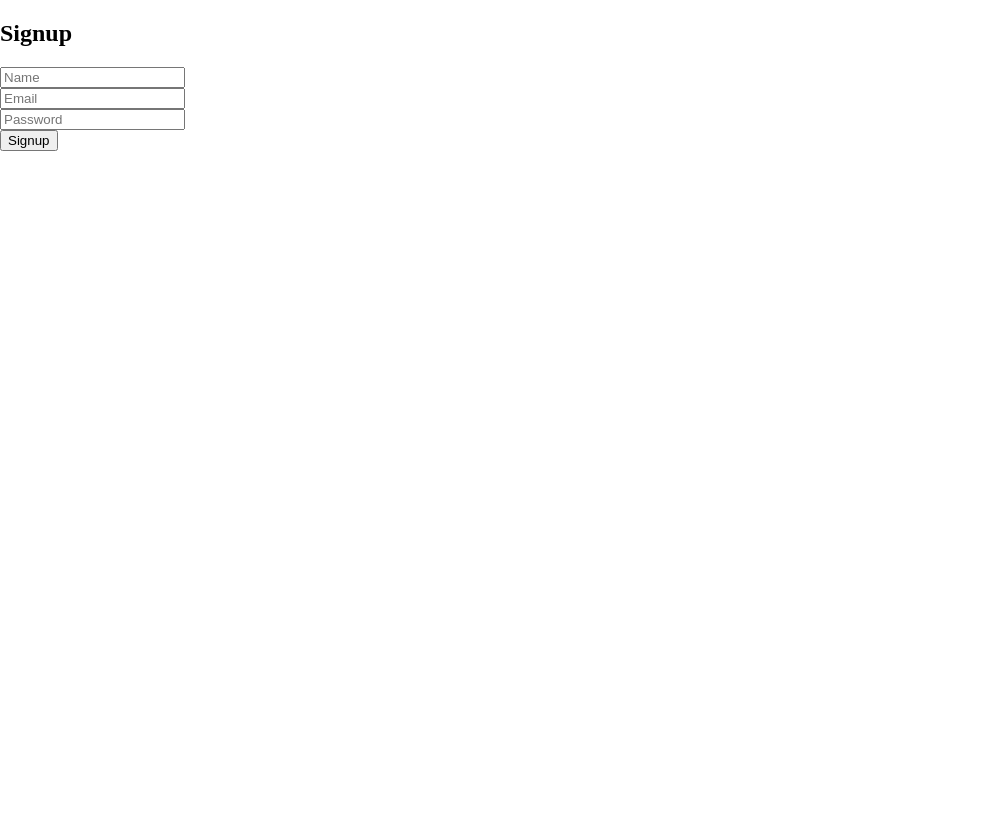
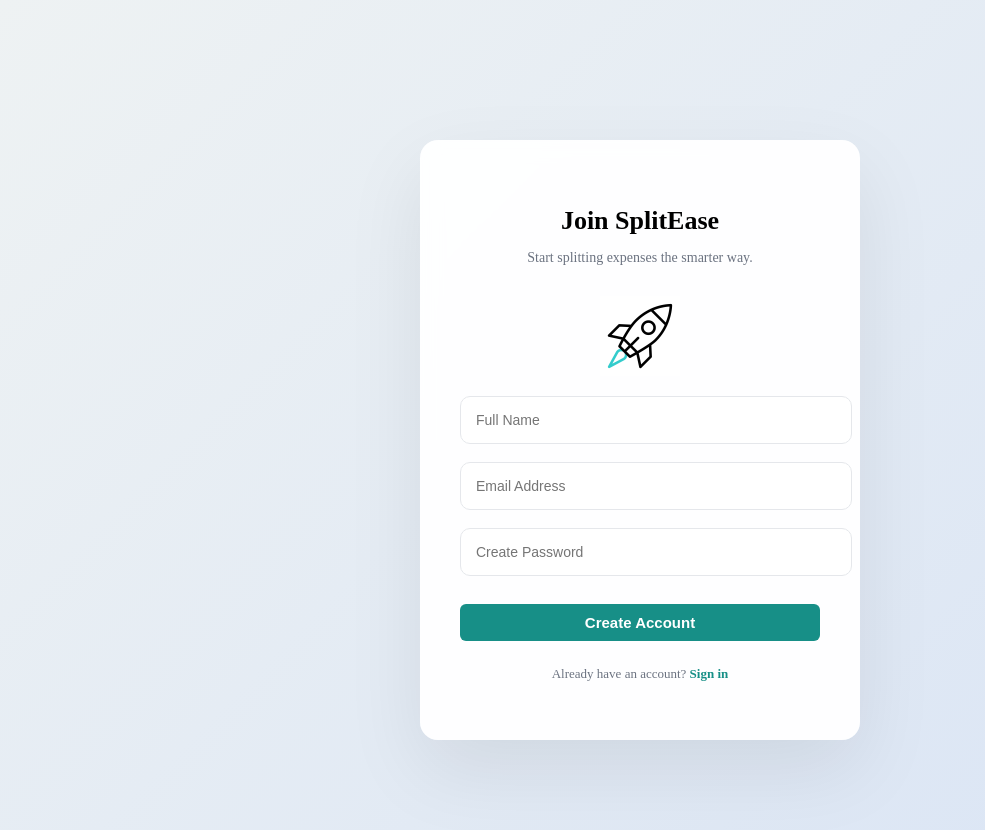
Before and after one commit to shoryataneja/SplitEase, a React app in the folder frontend/: page /signup in a window 1280 px wide. Shown: the top 830 px of the page, without its empty margins (0-985 px from the left). Before the commit the page ends 800 px from the top, so only its background shows below. Built offline with nearby package versions, Linux system fonts and the light colour scheme; the HTML template or start-up script is replaced by a standard one.

Commit message:
Made UI for the signup page

```diff
--- a/frontend/src/pages/Signup.jsx
+++ b/frontend/src/pages/Signup.jsx
@@ -1,5 +1,7 @@
 import { useState } from "react";
 import API from "../services/api";
+import "../styles/Signup.css";
+import "../styles/global.css";
 
 function Signup() {
   const [name, setName] = useState("");
@@ -24,38 +26,65 @@ function Signup() {
   };
 
 return (
-    <div>
-      <h2>Signup</h2>
+  <div className="signup-page">
+    <div className="signup-wrapper">
+      <div className="signup-card">
 
-      <form onSubmit={handleSubmit}>
+        <h2>Join SplitEase</h2>
+        <p className="subtitle">
+          Start splitting expenses the smarter way.
+        </p>
+        <div className="signup-icon">
+         <img src="/rocket_6172512.gif" alt="Rocket" />
+        </div>
+
+        <form onSubmit={handleSubmit} className="signup-form">
+          <div className="input-group">
             <input
               type="text"
-          placeholder="Name"
+              placeholder="Full Name"
               value={name}
               onChange={(e) => setName(e.target.value)}
+              required
             />
-        <br />
+          </div>
 
+          <div className="input-group">
             <input
               type="email"
-          placeholder="Email"
+              placeholder="Email Address"
               value={email}
               onChange={(e) => setEmail(e.target.value)}
+              required
             />
-        <br />
+          </div>
 
+          <div className="input-group">
             <input
               type="password"
-          placeholder="Password"
+              placeholder="Create Password"
               value={password}
               onChange={(e) => setPassword(e.target.value)}
+              required
             />
-        <br />
+          </div>
 
-        <button type="submit">Signup</button>
+          <button type="submit" className="signup-btn">
+            Create Account
+          </button>
         </form>
 
-      {message && <p>{message}</p>}
+        {message && (
+          <p className="signup-message">
+            {message}
+          </p>
+        )}
+
+        <p className="login-link">
+          Already have an account? <a href="/login">Sign in</a>
+        </p>
+      </div>
+    </div>
   </div>
 );
 }
--- /dev/null
+++ b/frontend/src/styles/Signup.css
@@ -0,0 +1,127 @@
+.signup-page {
+  min-height: 100vh;
+  background: linear-gradient(
+    135deg,
+    #eef2f3,
+    #d9e4f5
+  );
+  display: flex;
+  justify-content: center;
+  align-items: center;
+  padding: 40px;
+}
+
+.signup-wrapper {
+  width: 100%;
+  max-width: 440px;
+}
+
+.signup-card {
+  background: rgba(255, 255, 255, 0.95);
+  backdrop-filter: blur(10px);
+  padding: 45px 40px;
+  border-radius: 18px;
+  box-shadow: 0 30px 80px rgba(0, 0, 0, 0.08);
+  text-align: center;
+}
+
+/* Icon Circle */
+.signup-icon {
+  width: 60px;
+  height: 60px;
+  margin: 0 auto 20px;
+  background: linear-gradient(135deg, #178f87, #00b4d8);
+  color: white;
+  font-size: 28px;
+  border-radius: 50%;
+  display: flex;
+  align-items: center;
+  justify-content: center;
+}
+
+/* Titles */
+.signup-card h2 {
+  font-size: 26px;
+  margin-bottom: 8px;
+}
+
+.subtitle {
+  font-size: 14px;
+  color: #6b7280;
+  margin-bottom: 30px;
+}
+
+/* Inputs */
+.signup-form {
+  display: flex;
+  flex-direction: column;
+  gap: 18px;
+}
+
+.input-group input {
+  width: 100%;
+  padding: 15px;
+  border-radius: 10px;
+  border: 1px solid #e5e7eb;
+  font-size: 14px;
+  outline: none;
+  transition: all 0.2s ease;
+}
+
+.input-group input:focus {
+  border-color: #178f87;
+  box-shadow: 0 0 0 3px rgba(23, 143, 135, 0.15);
+}
+
+/* Button */
+.signup-btn {
+  margin-top: 10px;
+  padding: 15px;
+  border-radius: 10px;
+  border: none;
+  font-weight: 600;
+  font-size: 15px;
+  cursor: pointer;
+  background: linear-gradient(90deg, #178f87, #00b4d8);
+  color: white;
+  transition: transform 0.15s ease, box-shadow 0.15s ease;
+}
+
+.signup-btn:hover {
+  transform: translateY(-2px);
+  box-shadow: 0 10px 25px rgba(0, 0, 0, 0.15);
+}
+
+/* Message */
+.signup-message {
+  margin-top: 18px;
+  font-size: 14px;
+  color: #178f87;
+}
+
+/* Login link */
+.login-link {
+  margin-top: 25px;
+  font-size: 13px;
+  color: #6b7280;
+}
+
+.login-link a {
+  color: #178f87;
+  text-decoration: none;
+  font-weight: 600;
+}
+
+.signup-icon {
+  width: 80px;
+  height: 80px;
+  margin: 0 auto 20px;
+  display: flex;
+  align-items: center;
+  justify-content: center;
+}
+
+.signup-icon img {
+  width: 100%;
+  height: auto;
+}
```
Lines whose indentation alone changed are shown as unchanged.
